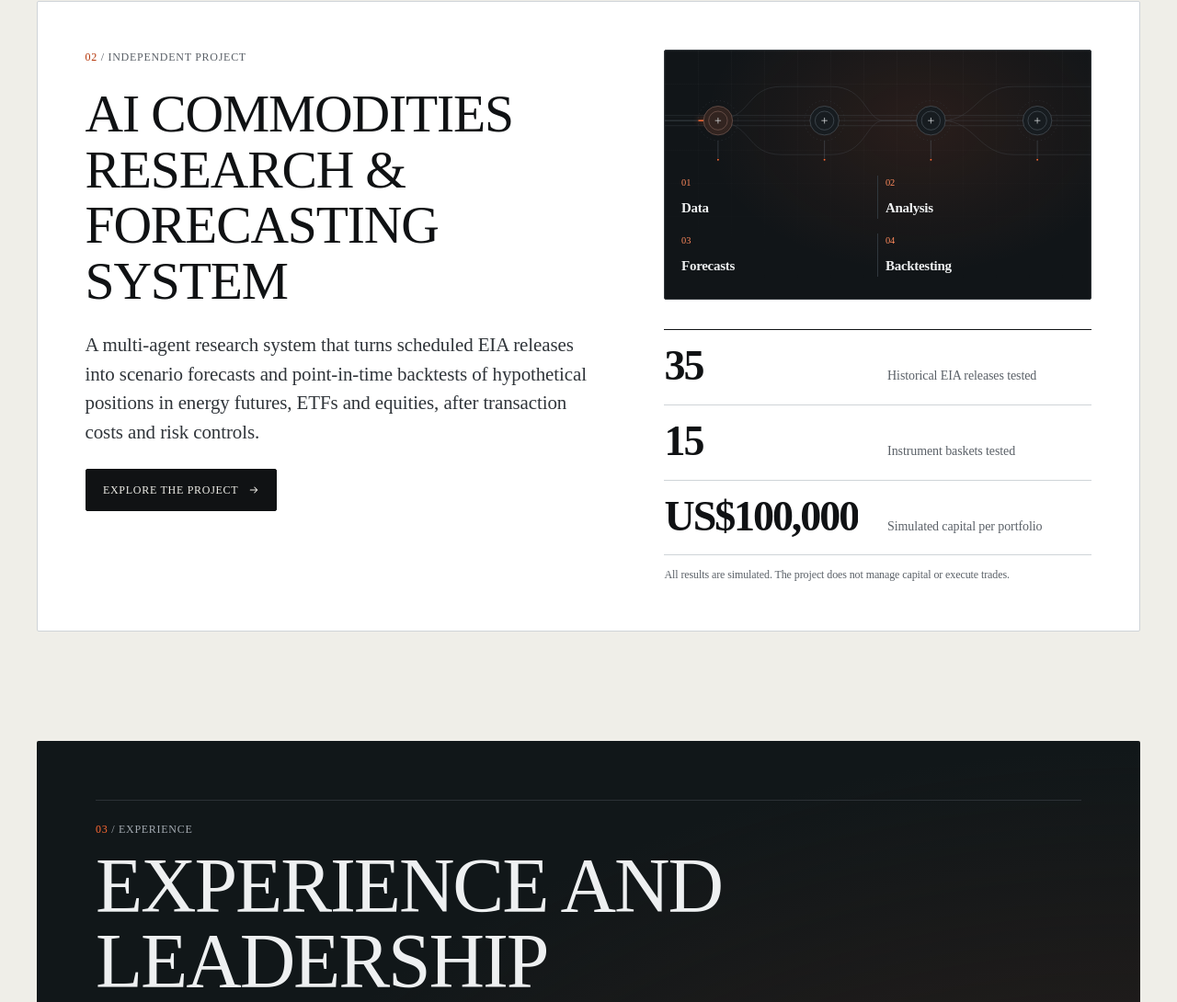
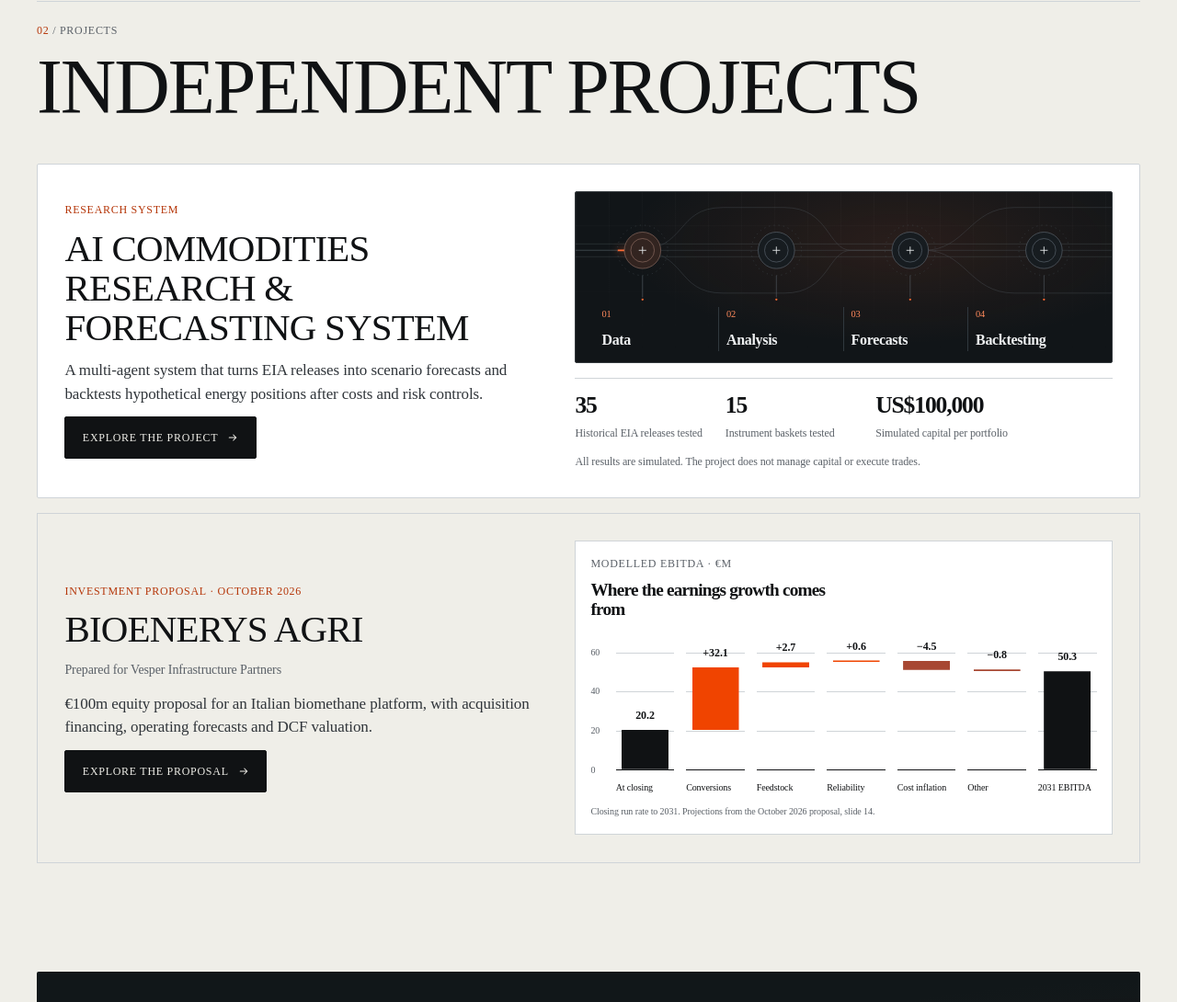
Before and after one commit to jamessahota/jamessahota.github.io, an Astro site: page / in a window 1280 px wide. Shown: the part 3266-4356 px from the top of the page at 92% size. Built offline with nearby package versions, Linux system fonts and the light colour scheme; Astro itself is replaced by a stand-in of ours; animation ran at ten frames a second.

Commit message:
Add Vesper investment proposal and compact independent project cards

```diff
--- /dev/null
+++ b/src/components/InvestmentBridge.astro
@@ -0,0 +1,89 @@
+---
+interface Props {
+  items: { label: string; value: number; kind: 'total' | 'change' }[];
+  compact?: boolean;
+}
+
+const { items, compact = false } = Astro.props;
+const ceiling = Math.ceil(Math.max(...items.map((item) => item.value),
+  items[0]!.value + items.slice(1, -1).filter((item) => item.value > 0).reduce((sum, item) => sum + item.value, 0)) / 20) * 20;
+let running = 0;
+const shortLabels: Record<string, string> = {
+  'At closing': 'Start', Conversions: 'Build', Feedstock: 'Feed', Reliability: 'Ops',
+  'Cost inflation': 'Costs', Other: 'Other', '2031 EBITDA': '2031',
+};
+const bars = items.map((item) => {
+  const before = item.kind === 'total' ? 0 : running;
+  const after = item.kind === 'total' ? item.value : running + item.value;
+  running = after;
+  return { ...item, bottom: Math.min(before, after) / ceiling * 100, height: Math.abs(after - before) / ceiling * 100,
+    high: Math.max(before, after) / ceiling * 100,
+    display: `${item.kind === 'change' && item.value > 0 ? '+' : item.value < 0 ? '−' : ''}${Math.abs(item.value).toFixed(1)}` };
+});
+---
+
+<figure class:list={['investment-bridge', { 'investment-bridge--compact': compact }]} data-reveal data-investment-bridge>
+  <div class="bridge__heading">
+    <p class="label">Modelled EBITDA · €m</p>
+    <p class="bridge__title">Where the earnings growth comes from</p>
+  </div>
+  <div class="bridge__chart">
+    <div class="bridge__axis numeric" aria-hidden="true">
+      {[0, 20, 40, 60].filter((tick) => tick <= ceiling).map((tick) => <span style={`bottom:${tick / ceiling * 100}%`}>{tick}</span>)}
+    </div>
+    <ol class="bridge__bars" role="list">
+      {bars.map((bar, index) => (
+        <li style={`--i:${index}`} aria-label={`${bar.label}: ${bar.display} million euros`}>
+          <div class="bridge__plot">
+            <span class:list={['bridge__bar', { 'bridge__bar--total': bar.kind === 'total', 'bridge__bar--negative': bar.value < 0 }]}
+              style={`bottom:${bar.bottom}%;height:${bar.height}%`} aria-hidden="true" />
+            <span class="bridge__value numeric" style={`bottom:${bar.high}%`} aria-hidden="true">{bar.display}</span>
+          </div>
+          <span class="bridge__label" title={bar.label} aria-hidden="true"><span class="bridge__label-full">{bar.label}</span><span class="bridge__label-short">{shortLabels[bar.label] ?? bar.label}</span></span>
+        </li>
+      ))}
+    </ol>
+  </div>
+  <figcaption>Closing run rate to 2031. Projections from the October 2026 proposal, slide 14.</figcaption>
+</figure>
+
+<style>
+  .investment-bridge { --plot-height: clamp(12rem, 22vw, 19rem); container-type: inline-size; min-width: 0; padding: clamp(1.25rem, 3vw, 2.5rem); background: var(--surface); border: 1px solid var(--line); }
+  .bridge__heading .label { color: var(--muted); }
+  .bridge__title { margin-top: .65rem; max-width: 24ch; font-size: clamp(1.4rem, 2.8vw, 2.5rem); font-weight: 550; line-height: 1.08; letter-spacing: -.04em; }
+  .bridge__chart { position: relative; margin-top: 3rem; padding-left: 1.7rem; }
+  .bridge__axis { position: absolute; top: 0; left: 0; height: var(--plot-height); font-family: var(--mono); font-size: .625rem; color: var(--muted); }
+  .bridge__axis span { position: absolute; transform: translateY(50%); }
+  .bridge__bars { display: grid; grid-template-columns: repeat(7, minmax(0, 1fr)); gap: clamp(.2rem, 1vw, 1rem); padding: 0; list-style: none; }
+  .bridge__bars li { min-width: 0; }
+  .bridge__plot { position: relative; height: var(--plot-height); border-bottom: 1px solid var(--ink); background: repeating-linear-gradient(to top, transparent 0, transparent calc(33.333% - 1px), var(--line) calc(33.333% - 1px), var(--line) 33.333%); }
+  .bridge__bar { position: absolute; left: 10%; width: 80%; background: var(--accent); min-height: 2px; }
+  .bridge__bar--total { background: var(--ink); }
+  .bridge__bar--negative { background: #a74732; }
+  .bridge__value { position: absolute; left: 50%; transform: translate(-50%, -.4rem); font-size: clamp(.66rem, 1.6vw, 1rem); font-weight: 600; white-space: nowrap; }
+  .bridge__label { display: block; margin-top: .75rem; font-size: clamp(.6rem, 1vw, .8rem); line-height: 1.35; }
+  .bridge__label-short { display: none; }
+  @container (max-width: 32rem) {
+    .bridge__label-full { display: none; }
+    .bridge__label-short { display: inline; }
+  }
+  figcaption { margin-top: 1.25rem; font-family: var(--mono); font-size: var(--text-xs); line-height: 1.6; color: var(--muted); }
+  .investment-bridge--compact { --plot-height: 8rem; padding: 1rem; }
+  .investment-bridge--compact .bridge__title { max-width: 30ch; font-size: 1.2rem; }
+  .investment-bridge--compact .bridge__chart { margin-top: 2.25rem; }
+  .investment-bridge--compact .bridge__value { font-size: .75rem; }
+  .investment-bridge--compact .bridge__label { font-size: .625rem; }
+  .investment-bridge--compact figcaption { margin-top: .75rem; font-size: .625rem; }
+  @media (max-width: 35rem) {
+    .investment-bridge--compact { padding: 0; border: 0; background: transparent; }
+    .investment-bridge--compact .bridge__value { font-size: .625rem; }
+    .investment-bridge--compact .bridge__label { white-space: nowrap; }
+  }
+  .investment-bridge:global(.reveal-in) .bridge__bar { animation: bridge-arrive 1s var(--ease-out) calc(var(--i) * 90ms) both; }
+  .investment-bridge:global(.reveal-in) .bridge__bar--negative { animation-name: bridge-arrive-negative; }
+  @keyframes bridge-arrive { from { clip-path: inset(100% 0 0); } to { clip-path: inset(0); } }
+  @keyframes bridge-arrive-negative { from { clip-path: inset(0 0 100%); } to { clip-path: inset(0); } }
+  @media (prefers-reduced-motion: reduce) { .bridge__bar { animation: none !important; } }
+  :global([data-motion='paused']) .bridge__bar { animation: none !important; }
+  @media print { .bridge__bar { animation: none !important; print-color-adjust: exact; -webkit-print-color-adjust: exact; } }
+</style>
--- a/src/components/ProjectFlow.astro
+++ b/src/components/ProjectFlow.astro
@@ -14,7 +14,7 @@ const stages = [
 
 <figure class:list={['project-flow', { 'project-flow--compact': compact }]} data-project-flow data-loop-host aria-label="Research workflow">
   <div class="project-flow__field" aria-hidden="true">
-    <svg viewBox="0 0 1000 260" width="1000" height="260" fill="none" focusable="false">
+    <svg viewBox={compact ? '0 35 1000 200' : '0 0 1000 260'} width="1000" height={compact ? 200 : 260} fill="none" focusable="false">
       <g class="project-flow__wires">
         <path d="M-30 130H110C210 130 185 50 275 50H390C475 50 470 130 515 130H650C730 130 735 210 820 210H1030" />
         <path d="M-30 130H110C210 130 185 210 275 210H390C475 210 470 130 515 130H650C730 130 735 50 820 50H1030" />
@@ -135,7 +135,8 @@ const stages = [
   .project-flow__index { font-family: var(--mono); font-size: 0.65rem; color: #ff8a5c; }
   .project-flow__name { font-size: clamp(0.9rem, 0.8rem + 0.6vw, 1.25rem); font-weight: 550; letter-spacing: -0.02em; }
   .project-flow__stage p { max-width: 23ch; color: #aeb7bd; font-size: 0.875rem; line-height: 1.5; }
-  .project-flow--compact .project-flow__stages { padding-bottom: 1.5rem; }
+  .project-flow--compact .project-flow__field { padding-top: .5rem; }
+  .project-flow--compact .project-flow__stages { padding-bottom: .75rem; }
   .project-flow--compact .project-flow__stage { gap: 0.4rem; padding-inline: 0.5rem; }
   .project-flow--compact .project-flow__name { font-size: clamp(0.75rem, 0.65rem + 0.5vw, 1rem); }
   /* The compact flow sits in a narrow column on laptops too, so it goes two by two by its own width. */
--- a/src/content.config.ts
+++ b/src/content.config.ts
@@ -275,6 +275,7 @@ const projects = defineCollection({
   schema: z.object({
     title: z.string(),
     summary: z.string().min(40).max(340),
+    homeSummary: z.string().min(40).max(200).optional(),
     kind: z.string(),
     start: partialDate,
     end: partialDate.optional(),
@@ -282,6 +283,22 @@ const projects = defineCollection({
     featured: z.boolean().default(false),
     facts: z.array(keyNumber).min(1).max(4).optional(),
     factsNote: z.string().optional(),
+    investmentCase: z.object({
+      preparedFor: z.string(),
+      pdf: publicFile,
+      slides: publicFile,
+      ebitdaBridge: z.array(z.object({
+        label: z.string(),
+        value: z.number(),
+        kind: z.enum(['total', 'change']),
+      })).min(3).refine((items) => {
+        const first = items[0]!;
+        const last = items.at(-1)!;
+        return first.kind === 'total' && last.kind === 'total' &&
+          items.slice(1, -1).every((item) => item.kind === 'change') &&
+          Math.abs(first.value + items.slice(1, -1).reduce((sum, item) => sum + item.value, 0) - last.value) < 0.05;
+      }, 'The modelled EBITDA bridge must reconcile to its final total'),
+    }).optional(),
     // Screenshots or sample outputs, shown above the case study text.
     figures: z.array(figure).min(1).optional(),
   }),
--- a/src/content/projects/ai-commodities-research.md
+++ b/src/content/projects/ai-commodities-research.md
@@ -4,6 +4,9 @@ summary: >-
   A multi-agent research system that turns scheduled EIA releases into scenario forecasts and
   point-in-time backtests of hypothetical positions in energy futures, ETFs and equities, after
   transaction costs and risk controls.
+homeSummary: >-
+  A multi-agent system that turns EIA releases into scenario forecasts and backtests
+  hypothetical energy positions after costs and risk controls.
 kind: Independent project
 start: 2026-07
 visibility: public
--- /dev/null
+++ b/src/content/projects/bioenerys-agri.md
@@ -0,0 +1,95 @@
+---
+title: "Bioenerys Agri: Infrastructure Investment Proposal"
+summary: >-
+  A proposed €100m equity investment in an Italian biomethane platform, combining acquisition
+  financing, plant-level forecasts and a conversion programme with DCF valuation and downside
+  scenarios.
+homeSummary: >-
+  €100m equity proposal for an Italian biomethane platform, with acquisition financing,
+  operating forecasts and DCF valuation.
+kind: Investment proposal
+start: 2026-10
+end: 2026-10
+visibility: public
+facts:
+  - value: "€100m"
+    label: Proposed equity investment
+  - value: "100%"
+    label: Proposed ownership and control
+  - value: "19.8%"
+    label: Modelled five-year gross IRR
+  - value: "2.25×"
+    label: Modelled base-case money multiple
+factsNote: "Proposed transaction. Returns are modelled gross projections, before fund fees and carry, not realised performance."
+investmentCase:
+  preparedFor: Vesper Infrastructure Partners
+  pdf: /presentations/bioenerys-agri-investment-proposal.pdf
+  slides: /presentations/bioenerys-agri-investment-proposal.pptx
+  ebitdaBridge:
+    - label: At closing
+      value: 20.2
+      kind: total
+    - label: Conversions
+      value: 32.1
+      kind: change
+    - label: Feedstock
+      value: 2.7
+      kind: change
+    - label: Reliability
+      value: 0.6
+      kind: change
+    - label: Cost inflation
+      value: -4.5
+      kind: change
+    - label: Other
+      value: -0.8
+      kind: change
+    - label: 2031 EBITDA
+      value: 50.3
+      kind: total
+---
+
+## Investment brief
+
+Vesper asked for a European investment opportunity with a €100m equity cheque, a control position, strong capital protection features and a value-creation initiative targeting a 20% gross IRR over five years.
+
+I proposed the acquisition of Bioenerys Agri, Snam's Italian agricultural biomethane platform. The case centres on completing 16 biogas-to-biomethane conversions, then selling an operating portfolio with remaining contracted tariff income. It was prepared in October 2026 using public information and explicit modelling assumptions.
+
+The proposal fits Vesper's clean-energy and circular-economy themes. Its existing investments in [BioHold](https://vesperam.com/wp-content/uploads/2026/03/Vesper-BioHold-PR-Final.pdf) and [EAG Bioenergy](https://vesperam.com/wp-content/uploads/2026/03/Vesper-ONC-EAGB-announcement-24-October-2024.pdf) provide relevant precedents for the operating strategy.
+
+## Acquisition and financing
+
+The proposed €130m enterprise value comprises an assumed €40m share purchase and repayment of €90m of Snam intercompany loans. The closing funding package combines €100m of equity with a €95m senior term loan, covering the acquisition, fees, reserves and €45.7m retained for development.
+
+A separate capex facility bridges construction spending and grant receipts. The base case models a peak draw of €23.6m and repayment by 2029. The €95m term loan represents 4.7 times estimated closing EBITDA, with debt falling as the portfolio starts distributing cash.
+
+The financial starting point distinguishes reported revenue for an individual legal entity from reconstructed plant-level earnings. The estimated closing run rate is €72.1m of revenue and €20.2m of EBITDA.
+
+## Operational value creation
+
+The assumed acquisition perimeter contains 30 plants: eight producing biomethane, 16 undergoing conversion and six remaining as biogas engines. The plan commissions eight conversions in July 2027 and eight in March 2028, bringing the biomethane fleet to 24 plants.
+
+The model budgets €109.4m of remaining development expenditure and assumes €51.7m of PNRR grants. Converted capacity, feedstock procurement and reliability improvements lift modelled EBITDA to €50.3m in 2031. Cost inflation offsets part of the operating gains because the tariffs are fixed in nominal terms.
+
+The operating plan links expenditure to commissioning milestones and plant output. Methane-leak controls, sustainability certification and feedstock compliance protect tariff eligibility as well as operating performance.
+
+## Returns and downside
+
+The base case produces a modelled **19.8% gross IRR and 2.25× money multiple** across a five-year hold. Interim distributions contribute €84.1m, followed by approximately €141m of sale proceeds in 2031.
+
+| Modelled outcome | Base | Bull | Bear |
+| :--- | ---: | ---: | ---: |
+| Gross IRR | 19.8% | 21.7% | 4.7% |
+| Money multiple | 2.25× | 2.39× | 1.25× |
+
+The €202.4m base-case exit enterprise value uses a 7% DCF discount rate on remaining tariff-period cash flows, with no value counted after tariff expiry. Its implied 4.0× EBITDA multiple is below the 6.4× entry multiple.
+
+The bear case tests delayed commissioning, two plants missing the incentive deadline, a 12% capex overrun, higher operating costs and an 8% exit discount rate. These are modelled scenarios, not guarantees of capital protection.
+
+## Assumptions and sources
+
+The acquisition price, plant split, financing terms, conversion costs and grant eligibility are assumptions. The investment depends particularly on confirming each concession, eligible grant costs and contractor delivery commitments. The deck estimates that removing the grants reduces gross IRR to approximately 13%.
+
+Public context includes [Vesper's investment strategy](https://vesperam.com/strategy/) and [Snam's 2025 annual report](https://www.snam.it/content/dam/snam/pages-attachments/en/governance/documents/storico-assemblee/2026/30-marzo-2026/Snam%20S.p.A.%20-%20Annual%20report%202025.pdf.coredownload.pdf).
+
+The original slides contain the proposal, forecast tables and supporting speaker notes. All forecasts on this page are from the October 2026 investment case.
--- a/src/pages/experience.astro
+++ b/src/pages/experience.astro
@@ -38,7 +38,7 @@ const description =
     <h1 class="display">Experience</h1>
     <nav class="experience-jumps" aria-label="On this page">
       <a href="#roles-heading">Roles <Icon name="arrow-down" /></a>
-      {projects.length > 0 && <a href="#projects-heading">Independent project <Icon name="arrow-down" /></a>}
+      {projects.length > 0 && <a href="#projects-heading">Independent projects <Icon name="arrow-down" /></a>}
       <a href="#education">Education <Icon name="arrow-down" /></a>
       {university && <a href="#coursework">Coursework <Icon name="arrow-down" /></a>}
       <a href="#capabilities">Skills <Icon name="arrow-down" /></a>
@@ -59,7 +59,7 @@ const description =
       projects.length > 0 && (
         <section class="group" aria-labelledby="projects-heading">
           <div class="section-head">
-            <h2 id="projects-heading">Independent project</h2>
+            <h2 id="projects-heading">Independent projects</h2>
           </div>
           <div class="cells stack" data-reveal>
             {projects.map((project) => (
--- a/src/pages/index.astro
+++ b/src/pages/index.astro
@@ -2,6 +2,7 @@
 import ButtonLink from '../components/ButtonLink.astro';
 import FlowPanel from '../components/FlowPanel.astro';
 import FlagshipCase from '../components/FlagshipCase.astro';
+import InvestmentBridge from '../components/InvestmentBridge.astro';
 import LookingFor from '../components/LookingFor.astro';
 import Icon from '../components/Icon.astro';
 import ResearchCard from '../components/ResearchCard.astro';
@@ -25,7 +26,9 @@ const selected = await getFeaturedResearch(4);
 const flagship = await getFlagshipResearch();
 const researchCount = (await getPublicResearch()).filter(hasDetailPage).length;
 const roles = (await getExperience()).filter((role) => role.data.showOnHome);
-const project = (await getPublicProjects()).find((entry) => entry.data.featured);
+const projects = await getPublicProjects();
+const project = projects.find((entry) => entry.data.featured);
+const investmentProject = projects.find((entry) => entry.data.investmentCase);
 const headlineLines = profile.positioning.split(/(?=energy and)/);
 
 const jsonLd = {
@@ -129,14 +132,18 @@ const jsonLd = {
 
   {
     project && (
-      <section class="section container" aria-labelledby="project-heading">
-        <div class="panel panel--surface project">
+      <section id="independent-projects" class="section container projects-section" aria-labelledby="projects-heading">
+        <div class="section-head" data-reveal>
+          <div>
+            <p class="label"><span class="label--accent">02</span> / Projects</p>
+            <h2 id="projects-heading">Independent projects</h2>
+          </div>
+        </div>
+        <article class="panel panel--surface project" aria-labelledby="project-heading">
           <div class="project__text" data-reveal>
-            <p class="label">
-              <span class="label--accent">02</span> / {project.data.kind}
-            </p>
-            <h2 id="project-heading"><span style={`view-transition-name: project-title-${project.id.replace(/[^a-zA-Z0-9_-]/g, '-')}`}>{project.data.title}</span></h2>
-            <p class="project__summary">{project.data.summary}</p>
+            <p class="label label--accent">Research system</p>
+            <h3 id="project-heading"><span style={`view-transition-name: project-title-${project.id.replace(/[^a-zA-Z0-9_-]/g, '-')}`}>{project.data.title}</span></h3>
+            <p class="project__summary">{project.data.homeSummary ?? project.data.summary}</p>
             <ButtonLink href={projectPath(project)} label="Explore the project" icon="arrow-right" />
           </div>
           <div class="project__system">
@@ -155,7 +162,19 @@ const jsonLd = {
             </div>
           )}
           </div>
-        </div>
+        </article>
+        {investmentProject?.data.investmentCase && (
+          <article id="investment-proposal" class="investment-project" aria-labelledby="investment-project-heading">
+            <div class="project__text" data-reveal>
+              <p class="label label--accent">Investment proposal · {formatPeriod(investmentProject.data.start, investmentProject.data.end)}</p>
+              <h3 id="investment-project-heading"><span style={`view-transition-name: project-title-${investmentProject.id}`}>Bioenerys Agri</span></h3>
+              <p class="investment-project__context">Prepared for {investmentProject.data.investmentCase.preparedFor}</p>
+              <p class="project__summary">{investmentProject.data.homeSummary ?? investmentProject.data.summary}</p>
+              <ButtonLink href={projectPath(investmentProject)} label="Explore the proposal" icon="arrow-right" />
+            </div>
+            <InvestmentBridge items={investmentProject.data.investmentCase.ebitdaBridge} compact />
+          </article>
+        )}
       </section>
     )
   }
@@ -372,9 +391,13 @@ const jsonLd = {
   .flagship-section { padding-top:clamp(2.5rem,5vw,5rem); }
   .home-experience { position:relative; overflow:hidden; padding:clamp(1.5rem,5vw,4.5rem); background:radial-gradient(ellipse at 100% 100%,#3c251d,transparent 70%),#111719; }
   .roles__index { font-family:var(--display); font-size:3rem; color:#ff6a33; line-height:1; }
-  .project__system { min-width:0; display:grid; gap:2rem; }
-  .project__text h2 { font-family:var(--display); font-size:clamp(2.5rem,4.5vw,4.8rem); font-weight:400; line-height:1.05; text-transform:uppercase; letter-spacing:-.02em; }
-  .project__text h2 span { display:block; }
+  .project__system { min-width:0; display:grid; gap:var(--space-4); }
+  .projects-section, .investment-project { scroll-margin-top:calc(var(--header-height) + var(--space-5)); }
+  .investment-project { display:grid; gap:var(--space-5); margin-top:var(--space-4); padding:clamp(1.25rem,2.3vw,2rem); border:1px solid var(--line); }
+  .investment-project__context { color:var(--muted); font-size:var(--text-sm); }
+  @media(min-width:62rem) { .investment-project { grid-template-columns:minmax(0,1fr) minmax(0,1.1fr); align-items:center; } }
+  .project__text h3 { font-family:var(--display); font-size:clamp(2rem,3.2vw,3.1rem); font-weight:400; line-height:1.05; text-transform:uppercase; letter-spacing:-.02em; }
+  .project__text h3 span { display:block; }
   .home-about { display:grid; align-items:center; gap:clamp(2rem,5vw,5rem); }
   .home-about .closing__text { max-width:42rem; font-size:clamp(1.6rem,2.8vw,2.8rem); line-height:1.2; }
   @media(min-width:56rem) { .home-about { grid-template-columns:repeat(2,minmax(0,1fr)); } }
@@ -642,14 +665,14 @@ const jsonLd = {
   /* Project */
   .project {
     display: grid;
-    gap: var(--space-7);
+    gap: var(--space-5);
+    padding: clamp(1.25rem, 2.3vw, 2rem);
   }
 
   @media (min-width: 62rem) {
     .project {
-      grid-template-columns: minmax(0, 6fr) minmax(0, 5fr);
-      gap: var(--space-8);
-      align-items: start;
+      grid-template-columns: minmax(0, 1fr) minmax(0, 1.1fr);
+      align-items: center;
     }
   }
 
@@ -657,43 +680,34 @@ const jsonLd = {
     display: flex;
     flex-direction: column;
     align-items: flex-start;
-    gap: var(--space-5);
+    gap: var(--space-3);
   }
 
   .project__summary {
     max-width: 36rem;
-    font-size: var(--text-lg);
+    font-size: var(--text-base);
     line-height: 1.5;
     color: var(--ink-2);
   }
 
-  /* One grid for all rows, so the labels line up whatever the width of the figures. */
+  /* Keep the simulation figures in a compact row beneath the workflow. */
   .project__facts dl {
     display: grid;
-    grid-template-columns: max-content minmax(0, 1fr);
-    column-gap: var(--space-6);
-    border-top: 1px solid var(--ink);
+    grid-template-columns: minmax(0, 1fr) minmax(0, 1fr) minmax(0, 1.7fr);
+    gap: var(--space-3);
+    padding-top: var(--space-4);
+    border-top: 1px solid var(--line);
   }
 
   .project__facts dl > div {
     display: grid;
-    grid-column: 1 / -1;
-    grid-template-columns: subgrid;
+    min-width: 0;
+    align-content: start;
     row-gap: var(--space-2);
-    align-items: baseline;
-    padding-block: var(--space-4);
-    border-bottom: 1px solid var(--line);
-  }
-
-  @media (max-width: 34rem) {
-    .project__facts dl,
-    .project__facts dl > div {
-      grid-template-columns: minmax(0, 1fr);
-    }
   }
 
   .project__facts dt {
-    font-size: var(--text-2xl);
+    font-size: clamp(1.125rem, 2vw, 1.75rem);
     font-weight: 560;
     line-height: 1;
     letter-spacing: -0.045em;
@@ -701,7 +715,7 @@ const jsonLd = {
   }
 
   .project__facts dd {
-    font-size: var(--text-sm);
+    font-size: var(--text-xs);
     line-height: 1.45;
     color: var(--muted);
   }
```
Also changed, not shown: src/pages/projects/[slug].astro (+20 -2 lines), 2 other files.
